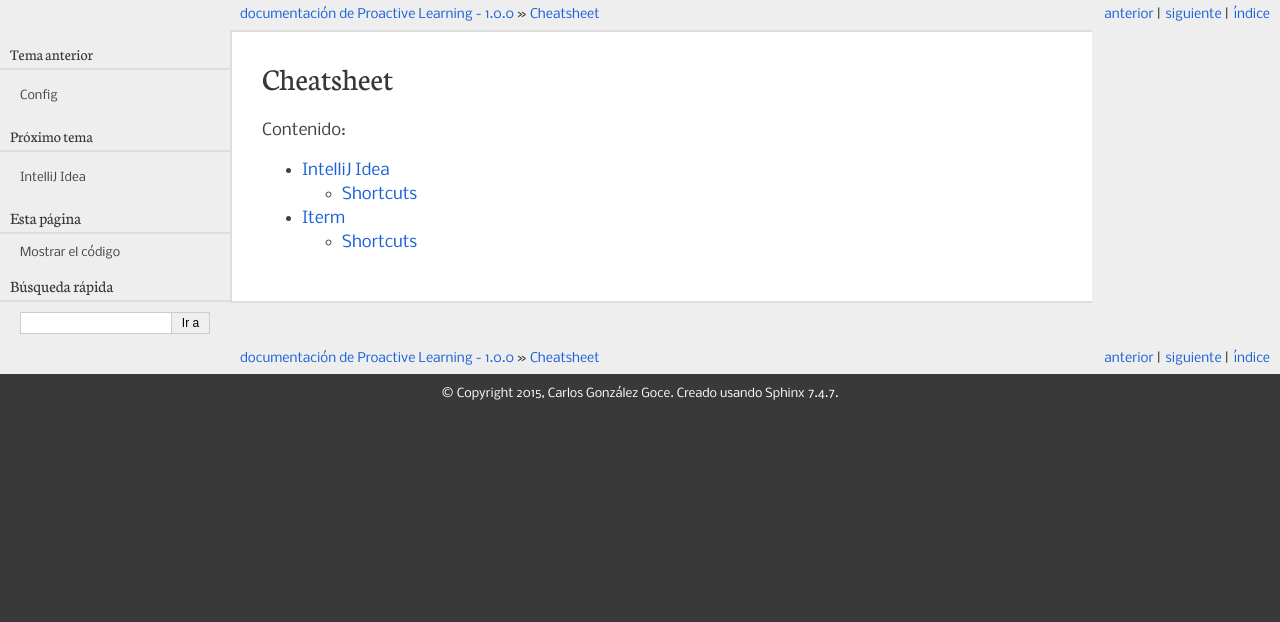
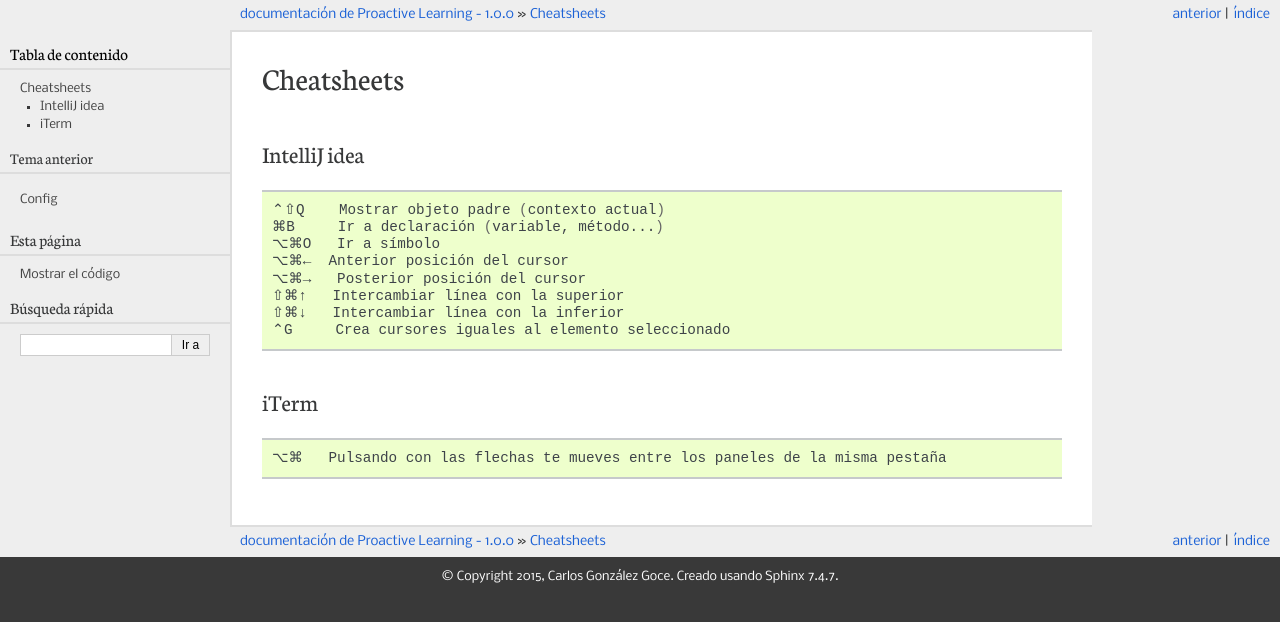
Before and after one commit to carlosgoce/proactive-learning, a Sphinx documentation site: the page built from docs/cheatsheet/index.rst, in a window 1280 px wide. Shown: the top 622 px of the page. Built offline with Sphinx 7.4.7, drawn with Linux system fonts in a browser that asks for light colours; pages that are not in the unit, such as notebooks, are missing from menus.

```diff
--- a/docs/cheatsheet/index.rst
+++ b/docs/cheatsheet/index.rst
@@ -1,10 +1,25 @@
-Cheatsheet
-==========
+Cheatsheets
+===========
 
-Contenido:
 
-.. toctree::
-   :maxdepth: 3
+IntelliJ idea
+-------------
 
-   intellij
-   iterm
+.. code-block:: shell
+
+     ⌃⇧Q    Mostrar objeto padre (contexto actual)
+     ⌘B     Ir a declaración (variable, método...)
+     ⌥⌘O   Ir a símbolo
+     ⌥⌘←  Anterior posición del cursor
+     ⌥⌘→   Posterior posición del cursor
+     ⇧⌘↑   Intercambiar línea con la superior
+     ⇧⌘↓   Intercambiar línea con la inferior
+     ⌃G     Crea cursores iguales al elemento seleccionado
+
+
+iTerm
+-----
+
+.. code-block:: shell
+
+     ⌥⌘   Pulsando con las flechas te mueves entre los paneles de la misma pestaña
```
Also changed, not shown: docs/cheatsheet/intellij.rst (deleted, +0 -15 lines), docs/cheatsheet/iterm.rst (deleted, +0 -9 lines).
